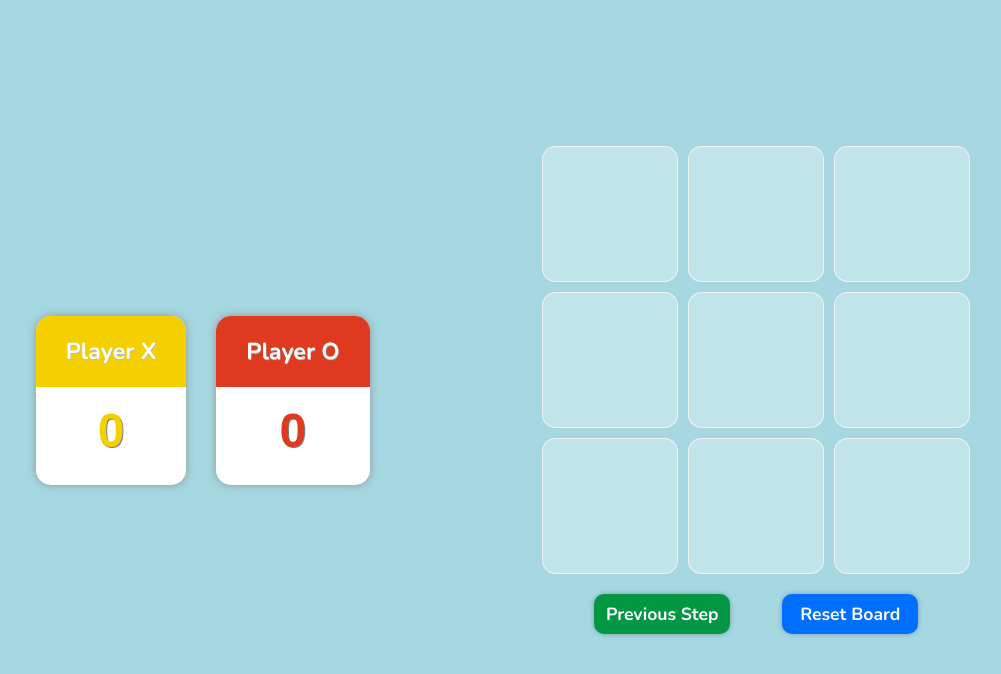
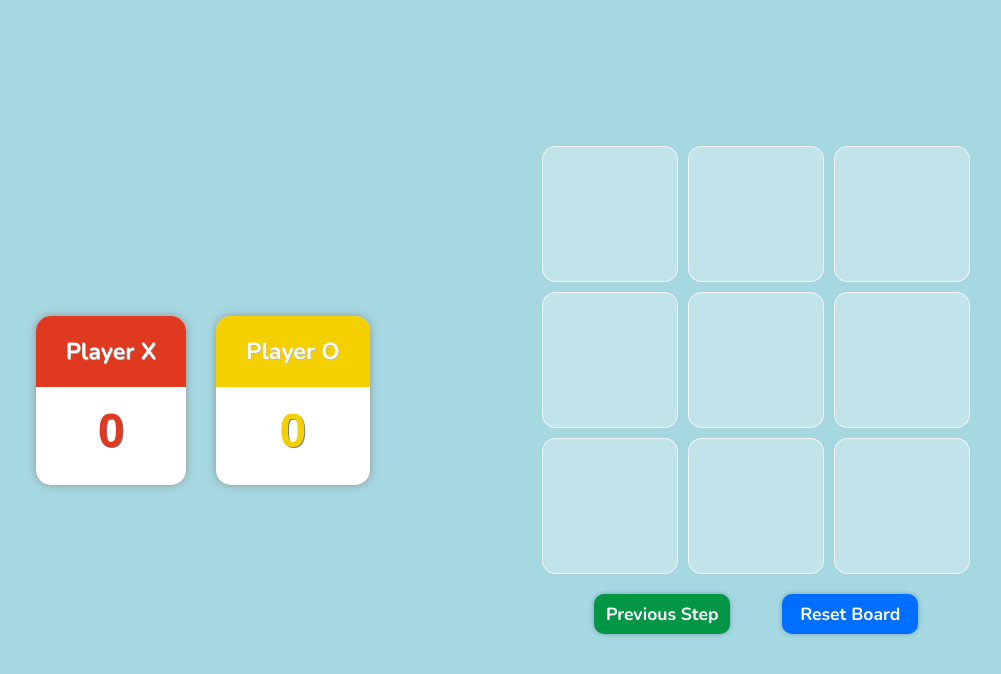
Before and after one commit to ucilasmana/tic-tac-toe, a React (Create React App) app: page / in a window 1280 px wide. Shown: the top 674 px of the page, without its empty margins (137-1138 px from the left). Built offline with nearby package versions, Linux system fonts and the light colour scheme; the HTML template or start-up script is replaced by a standard one; a web font is replaced by a local one.

Commit message:
Fix the scoreboard color

```diff
--- a/src/Components/Board.jsx
+++ b/src/Components/Board.jsx
@@ -42,6 +42,7 @@ const Board = () => {
 }, [sameIndex, gameOver]);
 
 
+
 const checkWinner = (board) =>{
 
   for (let i = 0; i<WIN_CONDITIONS.current.length; i++)
@@ -57,7 +58,6 @@ const checkWinner = (board) =>{
 }
 
   const handleBoxClick = (boxIndex) =>  {
-
 
   /*  setBoard(board.map((value, index) =>
     {
--- a/src/Components/ScoreBoard.css
+++ b/src/Components/ScoreBoard.css
@@ -14,10 +14,10 @@
     border-radius: 15px 25px 25px 15px;
     }
 .x-score {
-    background-color: var(--yellow-color);
+    background-color: var(--red-color);
 }
 .o-score {
-    background-color: var(--red-color);
+    background-color: var(--yellow-color);
 }
 
 .player h3{
@@ -37,10 +37,10 @@
 
 }
 .player-score._x {
-    color: var(--yellow-color);
+    color: var(--red-color);
 }
 .player-score._o{
-    color: var(--red-color);
+    color: var(--yellow-color);
 }
 
 @media screen and (min-width: 900px) {
```
